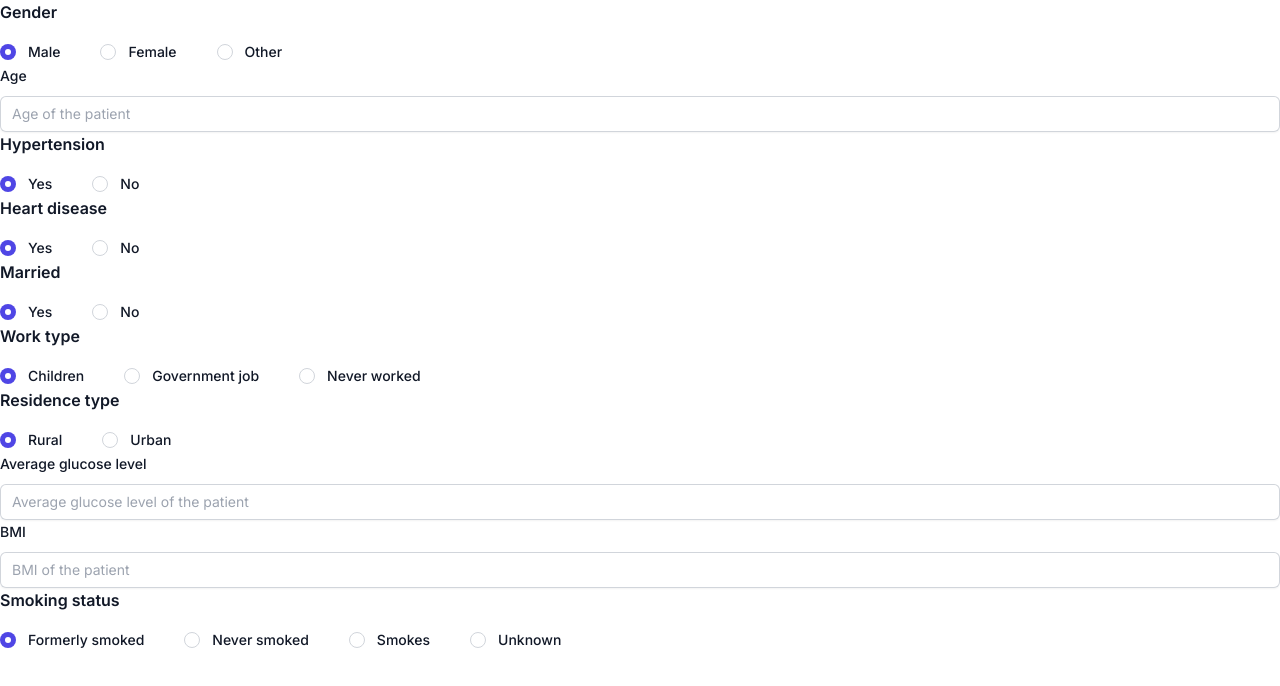
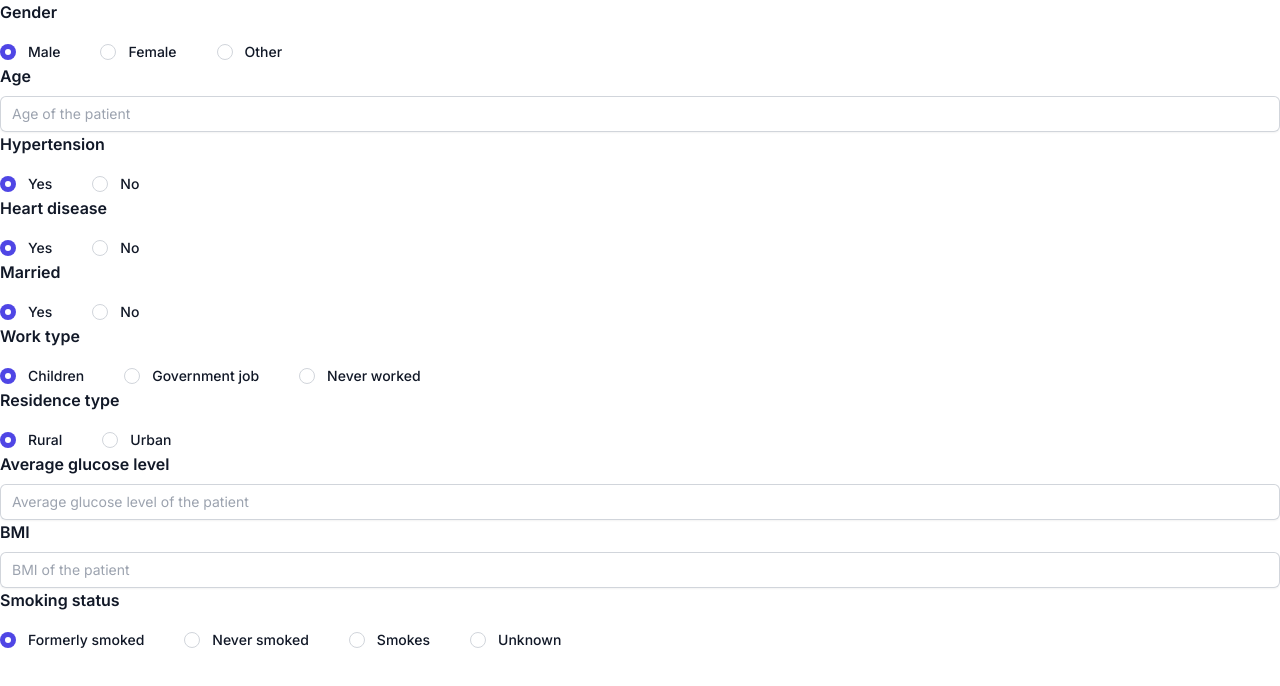
Before and after one commit to Remi-deronzier/mediml-front, a React (Vite) app: page / in a window 1280 px wide. Shown: the top 686 px of the page. Built offline with nearby package versions, Linux system fonts and the light colour scheme; the HTML template or start-up script is replaced by a standard one.

Commit message:
fix(input): make the label of the input the same type as the label of the radio group

```diff
--- a/src/components/Input.tsx
+++ b/src/components/Input.tsx
@@ -44,7 +44,7 @@ export default function AppInput<T extends FieldValues>({
     <div>
       <label
         htmlFor={commonName}
-        className="block text-sm font-medium leading-6 text-gray-900"
+        className="text-base font-semibold text-gray-900"
       >
         {label}
       </label>
```
